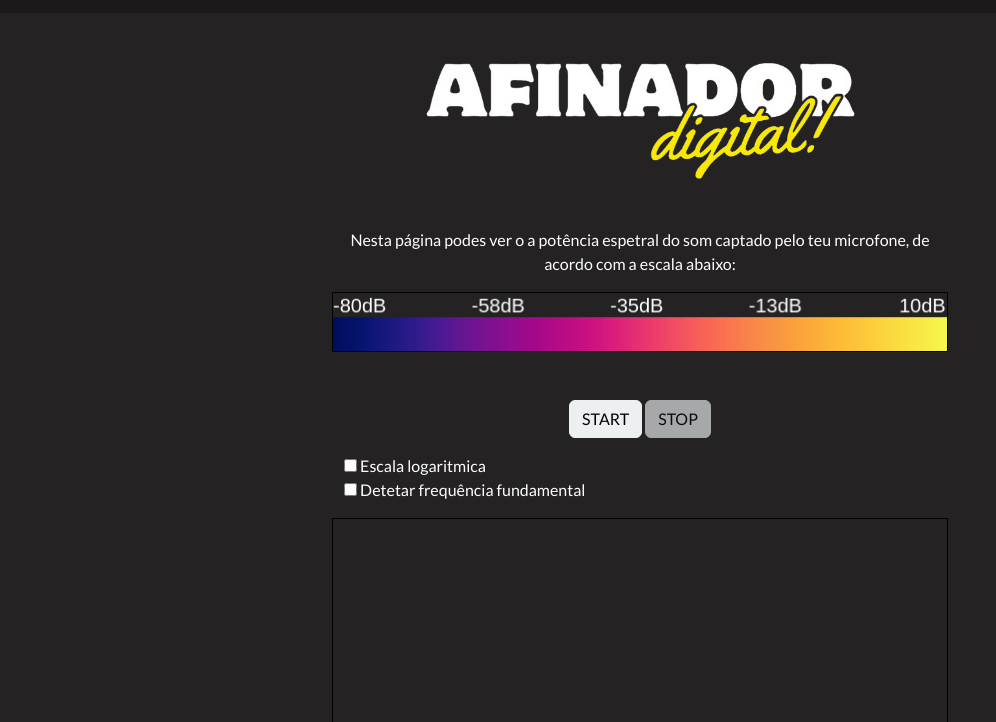
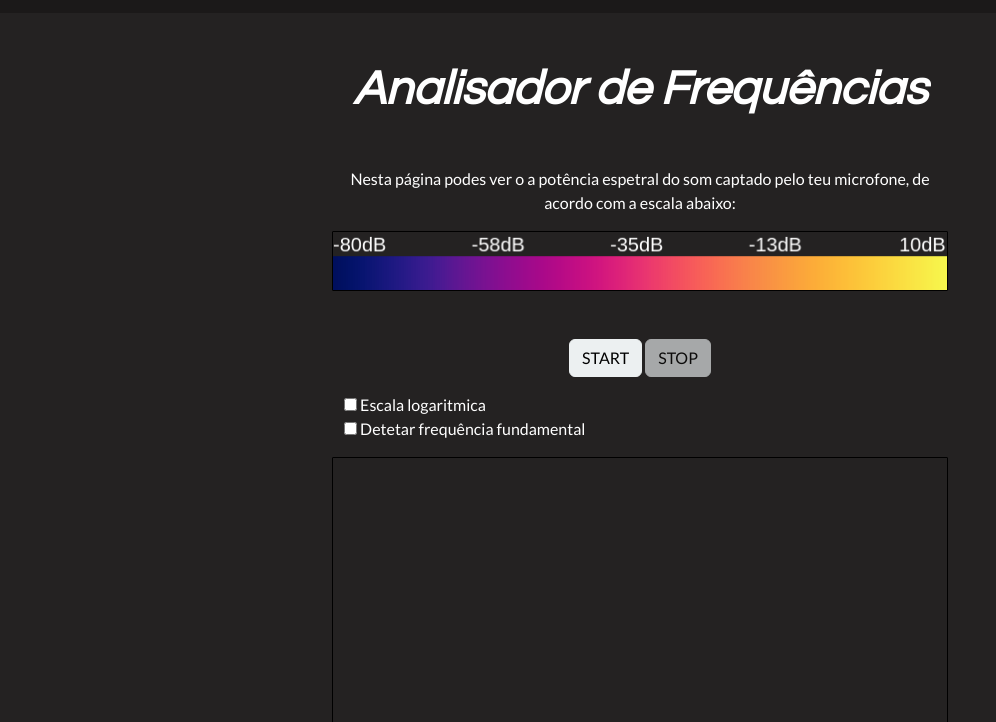
Before and after one commit to guilhermebaos/Projeto-Integrador, a plain HTML site: page analyser.html in a window 1280 px wide. Shown: the part 78-800 px from the top of the page, without its empty margins (0-996 px from the left). Drawn offline with nearby package versions, Linux system fonts and the light colour scheme.

Commit message:
Mudança do estilo do analisador de frequências

```diff
--- a/analyser.html
+++ b/analyser.html
@@ -43,8 +43,7 @@
 
     <main class="container text-center mt-4 col-md-8 col-md-offset-2 col-xl-6 col-xl-offset-6">
         <div class="container w-100 my-5">
-            <img class="img-title mx-auto d-block" src="img/title.png" alt="Imagem do Título">
-          </div>
+          <h1 class="myfont">Analisador de Frequências</h1>
         </div>
         <p>
           Nesta página podes ver o a potência espetral do som captado pelo teu microfone, de acordo com a escala abaixo:
--- a/style.css
+++ b/style.css
@@ -17,6 +17,12 @@ nav, footer {
 
 .nav-link{
     color: #c1c1c1;
+}
+
+.myfont {
+    font-family: "Century Gothic";
+    font-style: italic;
+    font-weight: bolder;
 }
 
 .img-title {
```
Also changed, not shown: index.html (+0 -2 lines).
